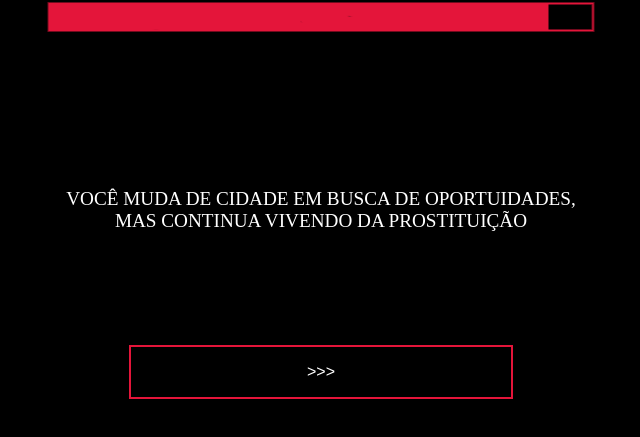
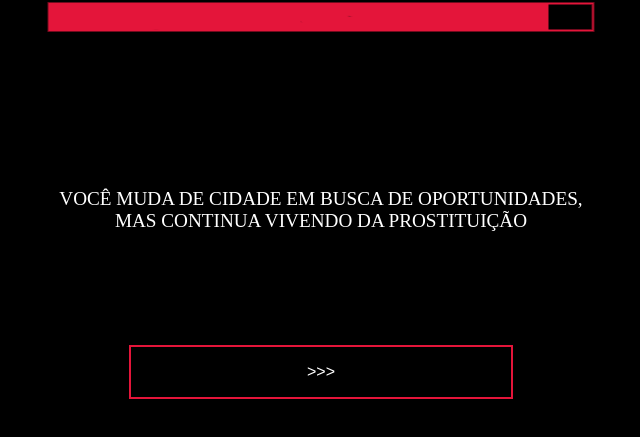
Before and after one commit to andregustavof/trintaecinco, a plain HTML site: page a32.html in a window 1280 px wide. Shown: the part 181-618 px from the top of the page, without its empty margins (319-959 px from the left). Drawn offline with Linux system fonts and the light colour scheme.

Commit message:
Update a32.html

```diff
--- a/a32.html
+++ b/a32.html
@@ -118,7 +118,7 @@ body{
 
 <div align="center" class="centro">
 
-<p style="font-size: 120%; color:white">VOCÊ MUDA DE CIDADE EM BUSCA DE OPORTUIDADES,<br> MAS CONTINUA VIVENDO DA PROSTITUIÇÃO</p>
+<p style="font-size: 120%; color:white">VOCÊ MUDA DE CIDADE EM BUSCA DE OPORTUNIDADES,<br> MAS CONTINUA VIVENDO DA PROSTITUIÇÃO</p>
 
 <br>
 <br>
```
